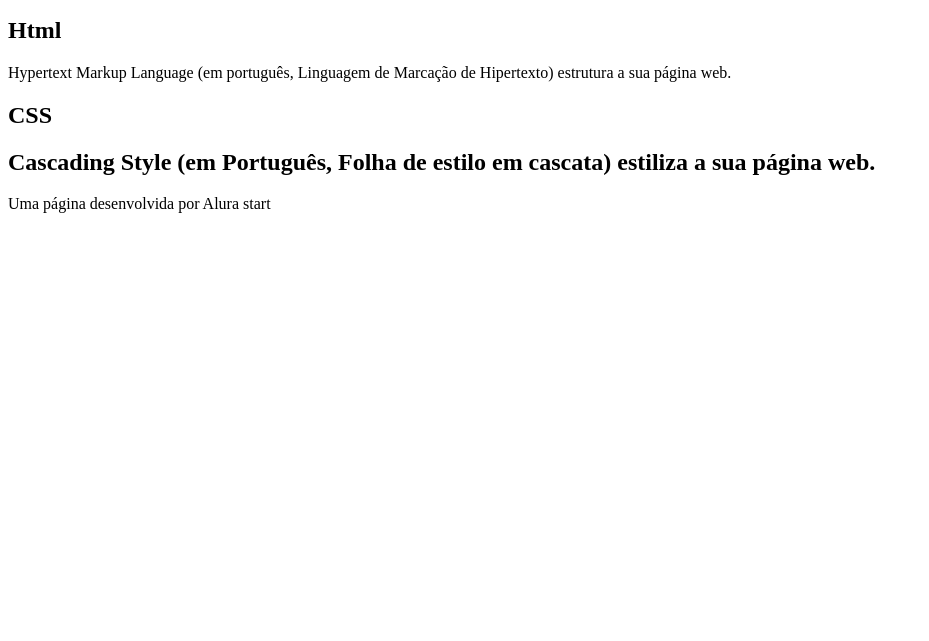
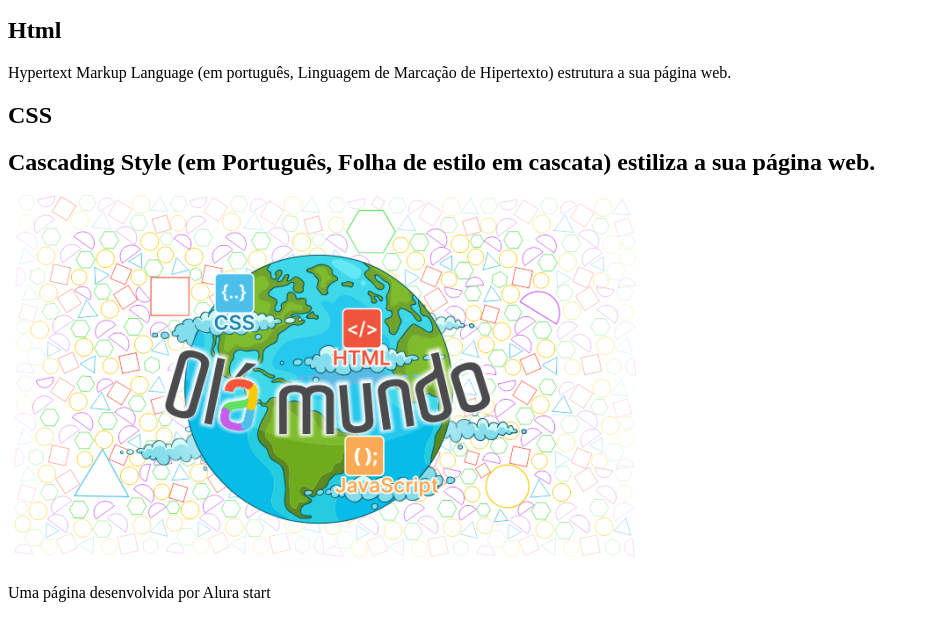
Before and after one commit to Jacksonmandello/Curso-, a plain HTML site: page index.html in a window 1280 px wide. Shown: the part 101-742 px from the top of the page, without its empty margins (0-929 px from the left). Drawn offline with Linux system fonts and the light colour scheme.

Commit message:
Finalizando a pagina Html

```diff
--- a/index.html
+++ b/index.html
@@ -18,14 +18,11 @@
 
 <h2>CSS</h2>
 <h2> Cascading Style (em Português, Folha de estilo em cascata) estiliza a sua página web.</h2>
-
-
+<img src="imagem/Olá Mundo.png" alt="Imagem com figuras geometricas ao fundo e um figura do planeta Terra" >
 </section>
 
 <footer>
     <p> Uma página desenvolvida por Alura start</p>
-
-
 </footer>
 
 </body>
```
Also changed, not shown: imagem/Olá Mundo.png (added).
